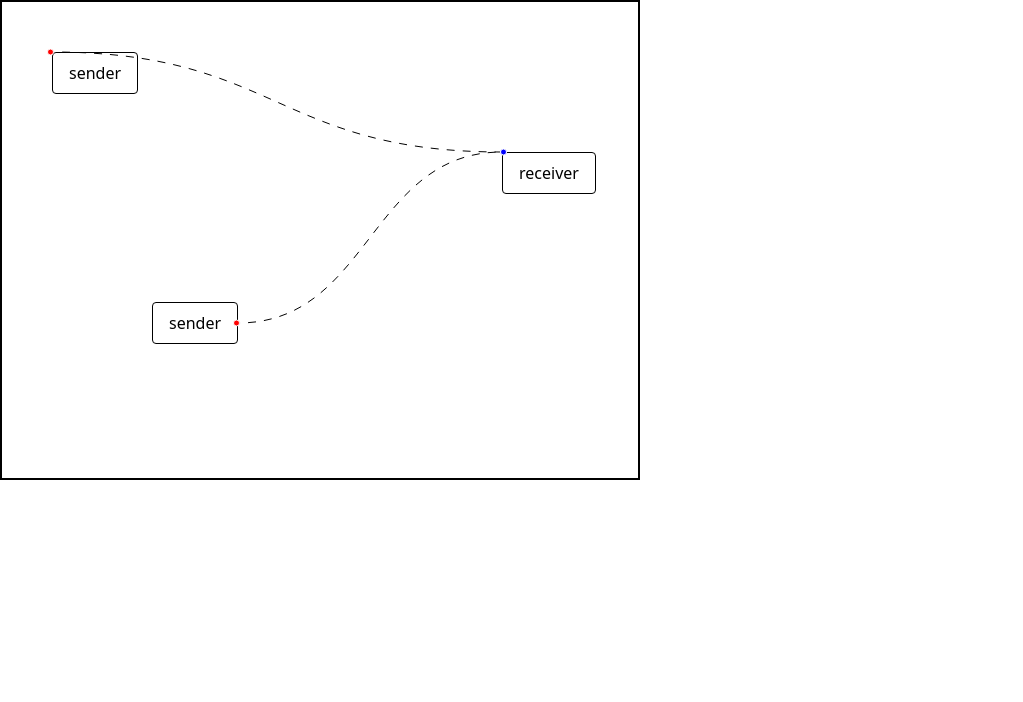
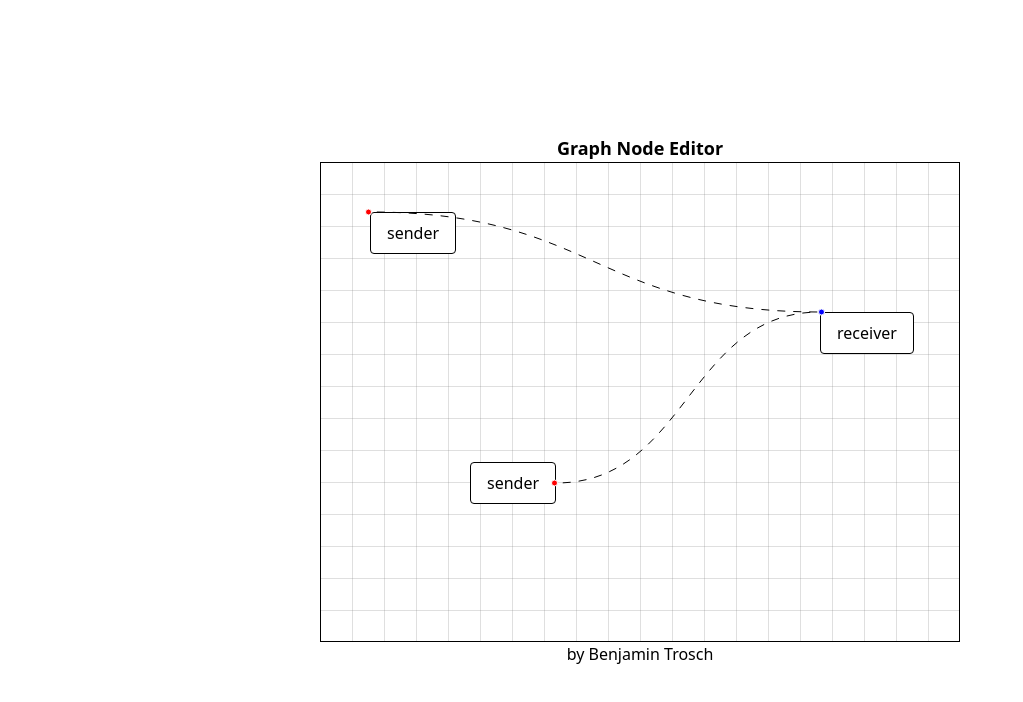
Before and after one commit to benjitrosch/graph-node-editor, a Next.js app: page / in a window 1280 px wide. Shown: the top 702 px of the page, without its empty margins (0-1023 px from the left). Built offline with nearby package versions, Linux system fonts and the light colour scheme.

Commit message:
added background

```diff
--- /dev/null
+++ b/components/Background.tsx
@@ -0,0 +1,59 @@
+import { forwardRef, RefObject } from "react"
+
+import { Position } from "../types/bounds"
+
+type Props = {
+    offset: Position,
+    ref: RefObject<HTMLDivElement>
+    className: string
+}
+
+const Background = forwardRef<HTMLDivElement, Props>(({
+    offset,
+    className
+}, ref) => {
+    return (
+        <div
+            ref={ref}
+            className={className}
+        >
+            <svg
+                style={{
+                    width: '100%',
+                    height: '100%',
+                }}
+            >
+                <defs>
+                    <pattern
+                        id="grid"
+                        x={offset.x}
+                        y={offset.y}
+                        width="32"
+                        height="32"
+                        patternUnits="userSpaceOnUse"
+                    >
+                        <path
+                            d="M 32 0 L 0 0 0 32"
+                            fill="none"
+                            stroke="gray"
+                            strokeWidth="0.5"/>
+                    </pattern>
+                </defs>
+
+                <rect
+                    x="0"
+                    y="0"
+                    width="100%"
+                    height="100%"
+                    fill="url(#grid)"
+                    stroke="#000000"
+                    strokeWidth={2}
+                />
+            </svg>
+        </div>
+    )
+})
+
+Background.displayName = "Background"
+
+export default Background
--- a/components/Graph.tsx
+++ b/components/Graph.tsx
@@ -5,6 +5,7 @@ import { NodeData } from "../types/nodes"
 import useDrag from "../hooks/useDrag"
 
 import Node from '../components/Node'
+import Background from "./Background"
 
 type Props = {
     data?: NodeData[]
@@ -60,13 +61,14 @@ const Graph: FC<Props> = ({
 
     return (
         <div
-            className='relative z-50 border-2 border-black pointer-events-none'
+            className='relative z-50 pointer-events-none'
             style={{
                 width,
                 height
             }}
         >
-            <div
+            <Background
+                offset={offset}
                 ref={ref}
                 className={`w-full h-full absolute z-10 cursor-move ${activeNode === -1 && 'pointer-events-auto'}`}
             />
--- a/pages/index.tsx
+++ b/pages/index.tsx
@@ -30,12 +30,18 @@ const data: NodeData[] = [
 
 const Home: NextPage = () => {
   return (
-    <div className='w-screen h-screen'>
+    <div className='w-screen h-screen flex flex-col items-center justify-center'>
+      <h1 className='text-lg font-bold'>
+        Graph Node Editor
+      </h1>
+
       <Graph
         data={data}
         width={640}
         height={480}
       />
+
+      <p>by Benjamin Trosch</p>
     </div>
   )
 }
```
